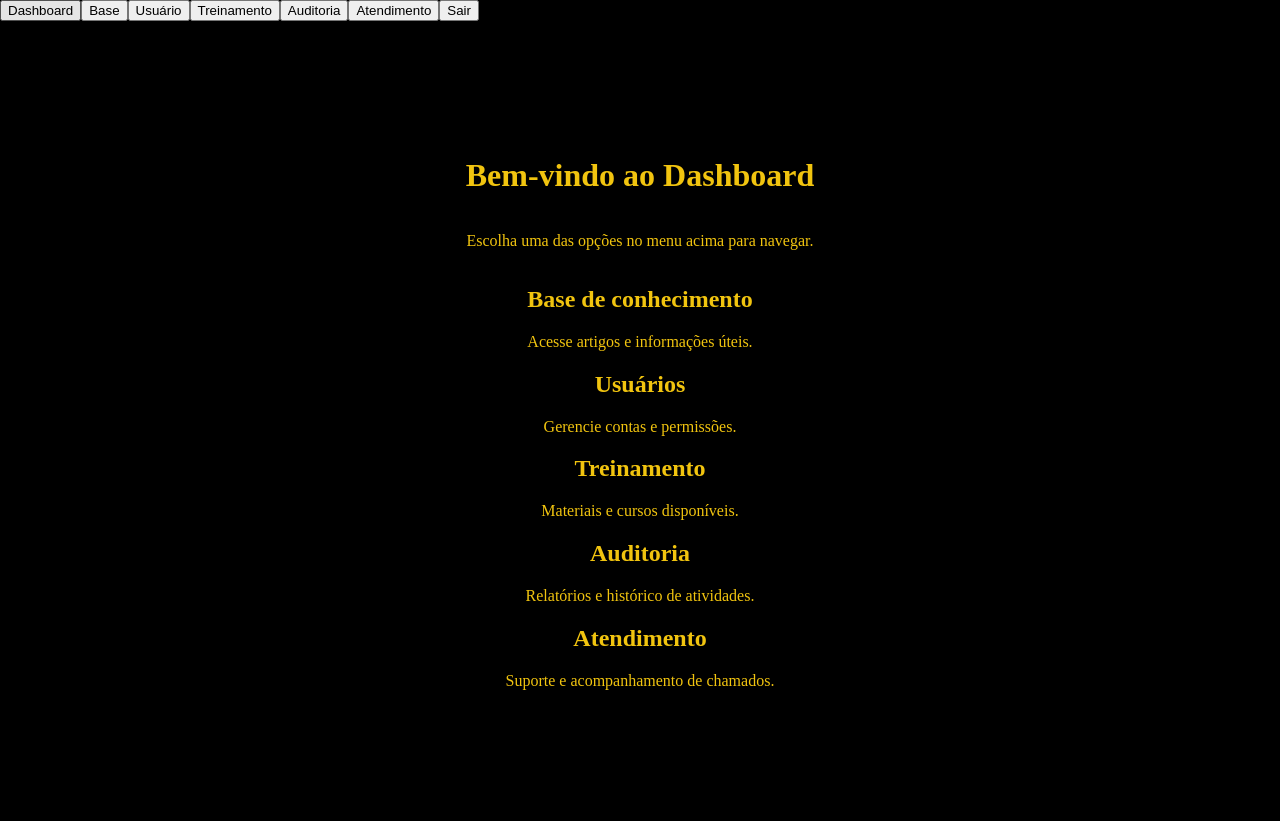
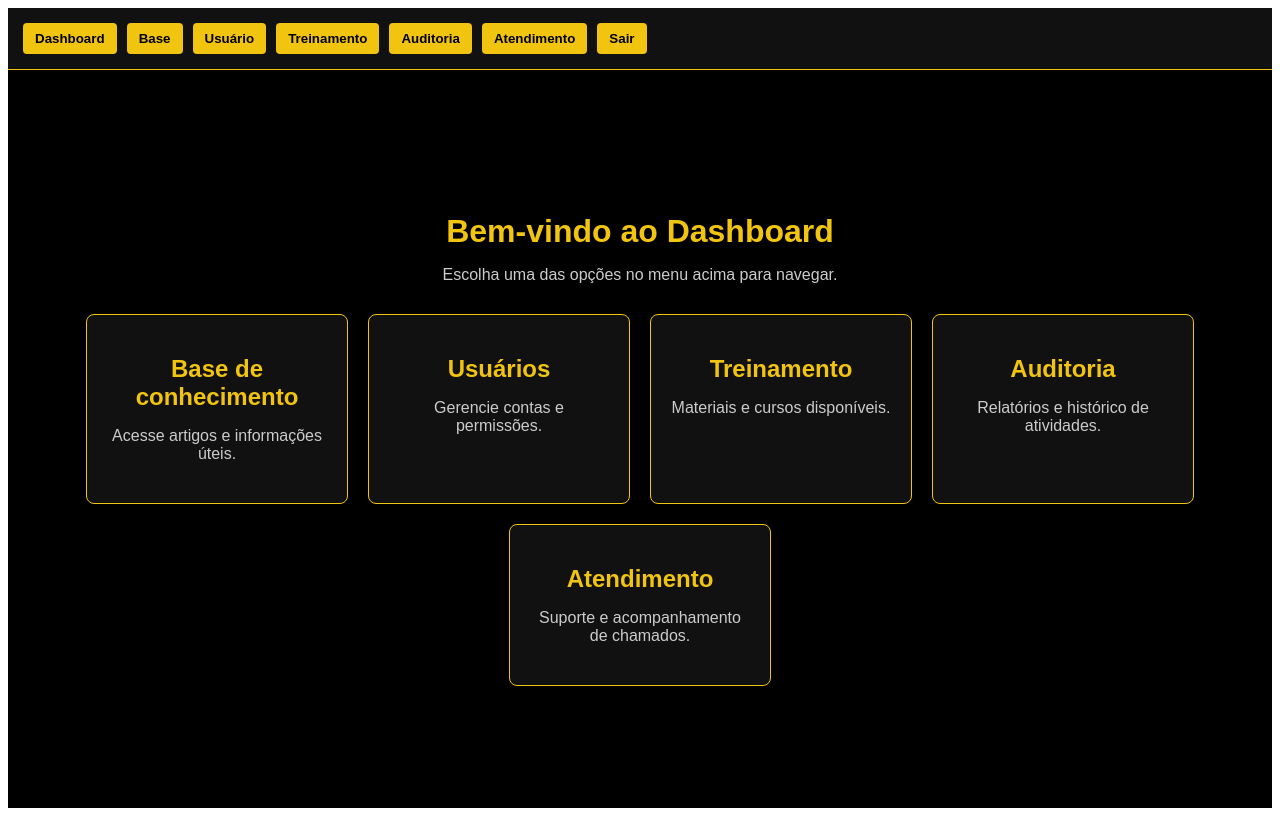
Before and after one commit to Wertco-Bombas/Wertco, a Next.js app: page /dashboard in a window 1280 px wide. Built offline with nearby package versions, Linux system fonts and the light colour scheme.

Commit message:
Update style.css

```diff
--- a/styles/style.css
+++ b/styles/style.css
@@ -1,115 +1,101 @@
-html, body {
-  height: 100%;
-  width: 100%;
-  margin: 0;
-  padding: 0;
-  background-color: #000;
+/* Layout geral */
+.layout-container {
+  min-height: 100vh;
+  background: #000;
   color: #f1c40f;
+  display: flex;
+  flex-direction: column;
+  font-family: Arial, sans-serif;
 }
 
-/* Login */
-.login-container {
-  min-height: 100vh;
-  width: 100%;
+/* Menu superior */
+.menu {
   display: flex;
-  flex-direction: column;
-  justify-content: center;
-  align-items: center;
-  background-color: #000;
+  gap: 10px;
+  padding: 15px;
+  background: #111;
+  border-bottom: 1px solid #f1c40f;
 }
 
-.login-container h1 {
-  margin-bottom: 20px;
-}
-
-.login-form {
-  display: flex;
-  flex-direction: column;
-  gap: 15px;
-  width: 300px;
-}
-
-.login-form input {
-  padding: 12px;
-  border-radius: 6px;
-  border: 1px solid #f1c40f;
-  background: #111;
-  color: #f1c40f;
-}
-
-.login-form button {
-  padding: 12px;
-  border-radius: 6px;
+.menu button {
+  padding: 8px 12px;
   border: none;
+  border-radius: 4px;
   background: #f1c40f;
   color: #000;
   font-weight: bold;
   cursor: pointer;
-  transition: background 0.3s;
+  transition: background 0.3s, transform 0.2s;
 }
 
-.login-form button:hover {
+.menu button:hover {
   background: #d4ac0d;
+  transform: scale(1.05);
+}
+
+/* Conteúdo principal */
+main {
+  flex: 1;
+  display: flex;
+  justify-content: center;
+  align-items: center;
+  padding: 30px;
 }
 
 /* Dashboard */
 .dashboard-container {
-  min-height: 100vh;
-  display: flex;
-  flex-direction: column;
-  justify-content: center;
-  align-items: center;
-  background-color: #000;
-  color: #f1c40f;
   text-align: center;
+  width: 100%;
 }
 
-.dashboard-buttons {
-  display: flex;
-  flex-direction: column;
-  gap: 15px;
-  width: 250px;
+.dashboard-container h1 {
+  color: #f1c40f;
+  margin-bottom: 10px;
 }
 
-.dashboard-buttons button {
-  padding: 12px;
-  border-radius: 6px;
-  border: none;
-  background: #f1c40f;
-  color: #000;
-  font-weight: bold;
-  cursor: pointer;
-  transition: background 0.3s;
+.dashboard-container p {
+  color: #ccc;
+  margin-bottom: 20px;
 }
 
-.dashboard-buttons button:hover {
-  background: #d4ac0d;
+.dashboard-cards {
+  display: flex;
+  flex-wrap: wrap;
+  justify-content: center;
+  gap: 20px;
+  margin-top: 30px;
+}
+
+.card {
+  background: #111;
+  border: 1px solid #f1c40f;
+  border-radius: 8px;
+  padding: 20px;
+  width: 220px;
+  cursor: pointer;
+  transition: transform 0.2s, background 0.3s;
+}
+
+.card h2 {
+  color: #f1c40f;
+  margin-bottom: 10px;
+}
+
+.card p {
+  color: #ccc;
+}
+
+.card:hover {
+  transform: scale(1.05);
+  background: #222;
 }
 
 /* Páginas internas */
-.page-container {
-  min-height: 100vh;
-  display: flex;
-  flex-direction: column;
-  justify-content: center;
-  align-items: center;
-  background-color: #000;
+.layout-container h1 {
   color: #f1c40f;
-  text-align: center;
+  margin-bottom: 15px;
 }
 
-.page-container button {
-  margin-top: 20px;
-  padding: 12px;
-  border-radius: 6px;
-  border: none;
-  background: #f1c40f;
-  color: #000;
-  font-weight: bold;
-  cursor: pointer;
-  transition: background 0.3s;
+.layout-container p {
+  color: #ccc;
 }
-
-.page-container button:hover {
-  background: #d4ac0d;
-}
```
